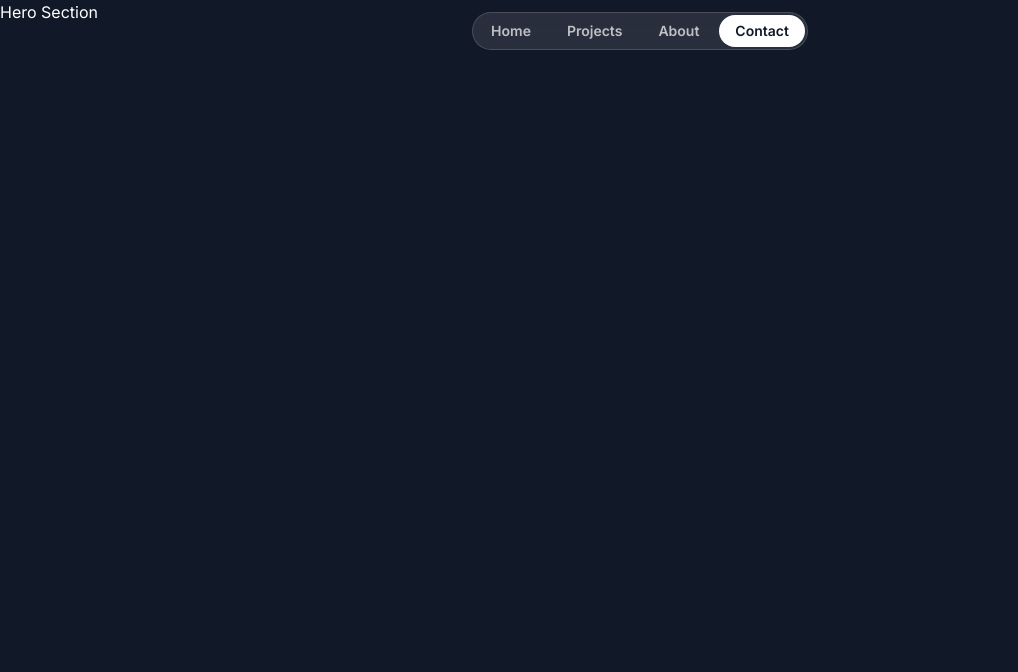
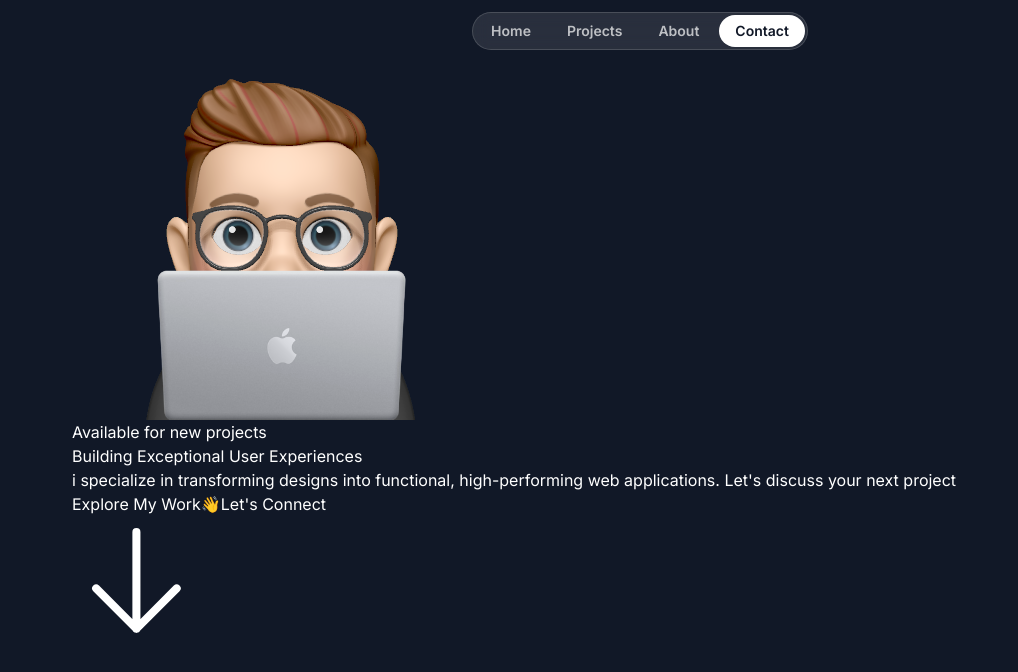
Before and after one commit to MorhafGhziel/frontend-tribe-portofolio, a Next.js app: page / in a window 1280 px wide. Shown: the top 672 px of the page, without its empty margins (0-1018 px from the left). Built offline with nearby package versions, Linux system fonts and the light colour scheme; a web font is replaced by a local one.

Commit message:
done the hero section

```diff
--- a/src/sections/Hero.tsx
+++ b/src/sections/Hero.tsx
@@ -1,3 +1,32 @@
+import memojiImage from "@/assets/images/memoji-computer.png";
+import Image from "next/image";
+import ArrowDown from "@/assets/icons/arrow-down.svg";
+
 export const HeroSection = () => {
-  return <div>Hero Section</div>;
+  return (
+    <div>
+      <div className="container">
+        <Image src={memojiImage} alt="Person peeking from behind laptop" />
+        <div>
+          <div></div>
+          <div>Available for new projects</div>
+        </div>
+        <h1>Building Exceptional User Experiences</h1>
+        <p>
+          i specialize in transforming designs into functional, high-performing
+          web applications. Let&#39;s discuss your next project
+        </p>
+        <div>
+          <button>
+            <span>Explore My Work</span>
+            <ArrowDown />
+          </button>
+          <button>
+            <span>👋</span>
+            <span>Let&#39;s Connect</span>
+          </button>
+        </div>
+      </div>
+    </div>
+  );
 };
```
